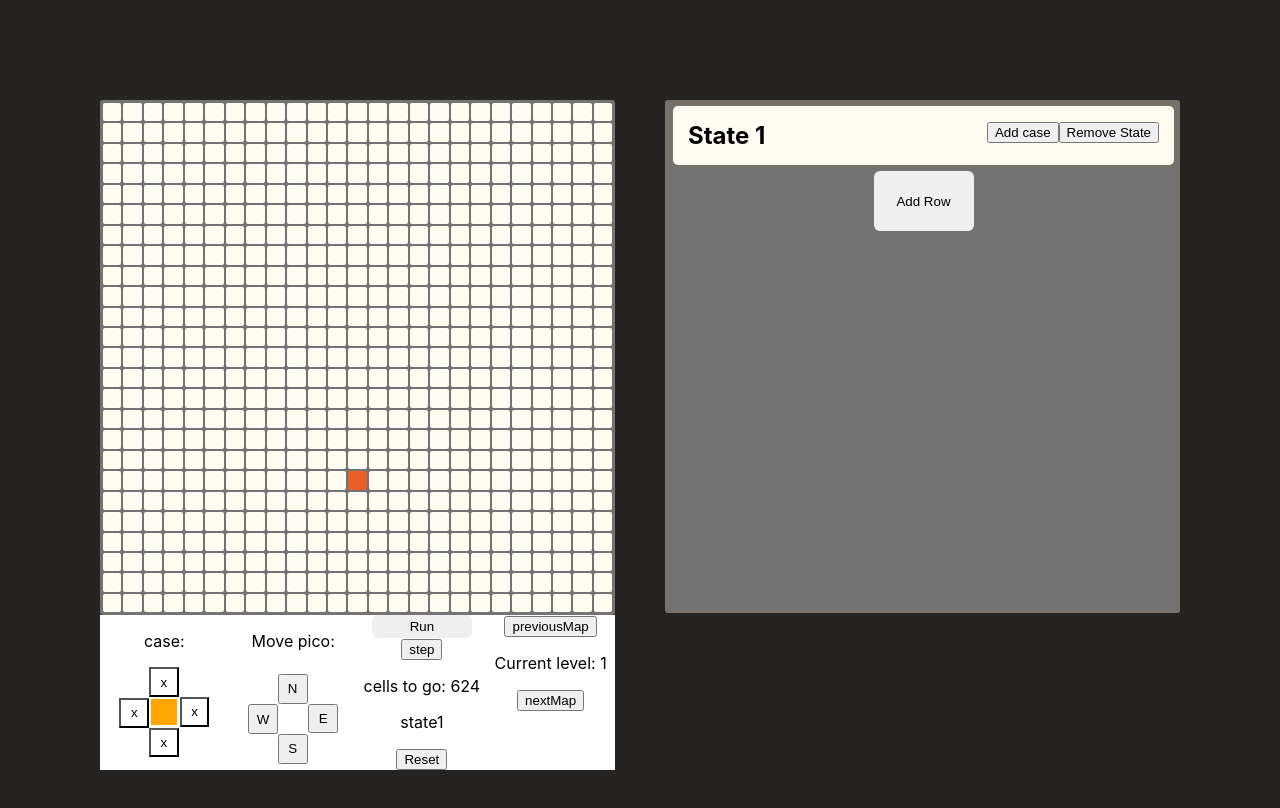
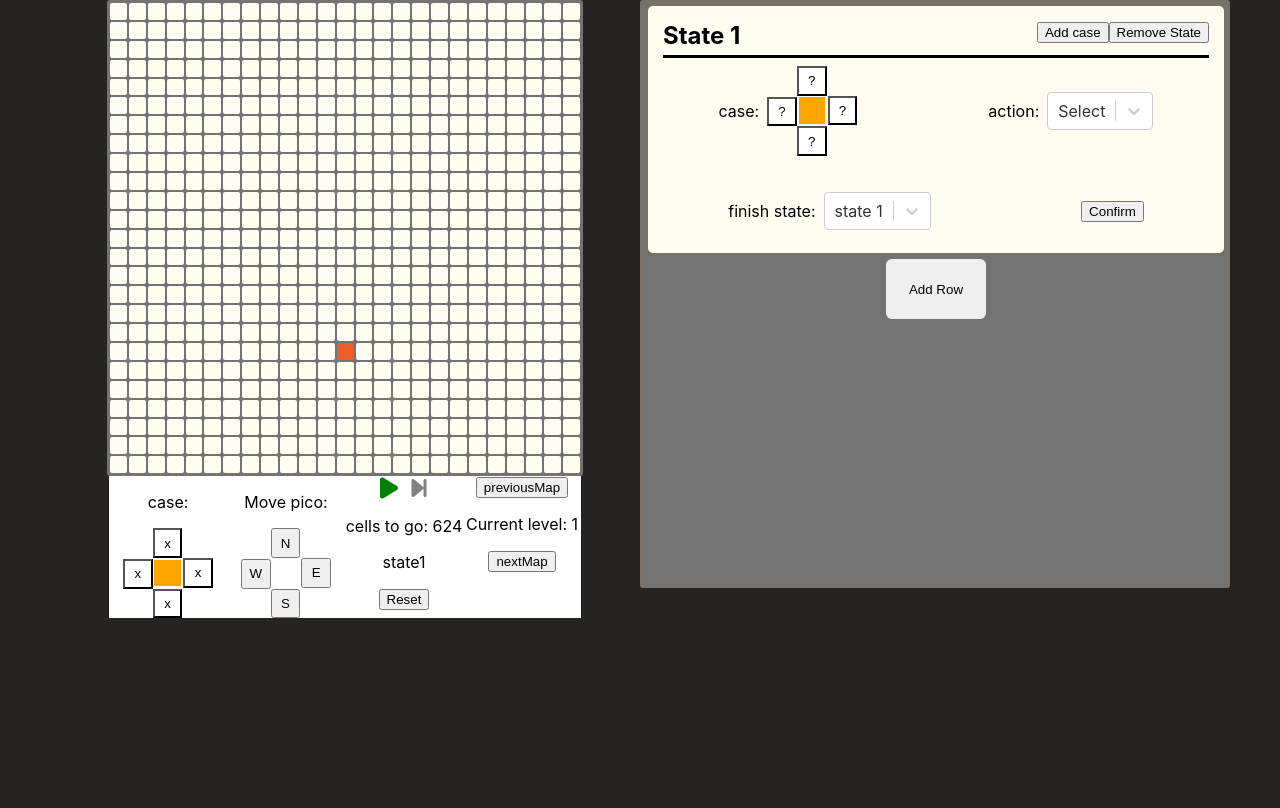
Before and after one commit to Nare6880/pico, a React app in the folder src/: page / in a window 1280 px wide. Shown: the top 808 px of the page. Built offline with nearby package versions, Linux system fonts and the light colour scheme; the HTML template or start-up script is replaced by a standard one.

Commit message:
add icons, change default title and description

```diff
--- a/package.json
+++ b/package.json
@@ -3,6 +3,10 @@
   "version": "0.1.0",
   "private": true,
   "dependencies": {
+    "@fortawesome/fontawesome-svg-core": "^6.5.1",
+    "@fortawesome/free-regular-svg-icons": "^6.5.1",
+    "@fortawesome/free-solid-svg-icons": "^6.5.1",
+    "@fortawesome/react-fontawesome": "^0.2.0",
     "@reduxjs/toolkit": "^1.9.7",
     "@testing-library/jest-dom": "^5.16.5",
     "@testing-library/react": "^13.4.0",
--- a/public/index.html
+++ b/public/index.html
@@ -7,7 +7,7 @@
 		<meta name="theme-color" content="#000000" />
 		<meta
 			name="description"
-      content="Web site created using create-react-app"
+			content="Let's learn about Finite State Machines!"
 		/>
 		<link rel="apple-touch-icon" href="%PUBLIC_URL%/logo192.png" />
 		<!--
@@ -24,7 +24,7 @@
       work correctly both with client-side routing and a non-root public URL.
       Learn how to configure a non-root public URL by running `npm run build`.
     -->
-    <title>React App</title>
+		<title>PicoBot</title>
 	</head>
 	<body>
 		<noscript>You need to enable JavaScript to run this app.</noscript>
--- a/src/App.css
+++ b/src/App.css
@@ -14,11 +14,11 @@ body {
 	display: grid;
 	grid-template-columns: repeat(25, 1fr);
 	gap: 0.002%;
-
 	padding: 2px;
-	width: 1fr;
-	height: 1fr;
 	border-radius: 3px;
+	width: 80%;
+	min-width: 408px;
+	margin: 0 auto;
 	background-color: #737373;
 }
 .col {
@@ -46,6 +46,7 @@ body {
 	border: 3px solid #777169;
 	background-color: #737373;
 	overflow-y: scroll;
+	min-width: 580px;
 }
 .state {
 	border: 3px solid;
@@ -178,8 +179,8 @@ h2 {
 .App {
 	display: grid;
 	grid-template-columns: 1fr 1fr;
-	gap: 50px;
-	margin: 100px;
+	margin-left: min(10%, 50px);
+	margin-right: min(10%, 50px);
 }
 .chat-container {
 	width: 400px;
@@ -281,7 +282,9 @@ h2 {
 	display: flex;
 }
 .screenControls {
-	width: 100%;
+	width: 80%;
+	min-width: 408px;
+	margin: 0 auto;
 	background-color: white;
 	display: grid;
 	grid-template-columns: 1fr 1fr 1fr 1fr;
@@ -302,3 +305,7 @@ h2 {
 	left: 0;
 	top: 0;
 }
+.grid-vert {
+	height: 100%;
+	width: 100%;
+}
--- a/src/App.js
+++ b/src/App.js
@@ -12,6 +12,9 @@ function App() {
 	const runGame = () => {
 		console.log("running");
 		setIsRunning(true);
+	};
+	const pauseGame = () => {
+		setIsRunning(false);
 	};
 	const openModal = () => {
 		setIsOpen(true);
@@ -28,6 +31,7 @@ function App() {
 					setIsRunning={setIsRunning}
 					runGame={runGame}
 					openModal={openModal}
+					pauseGame={pauseGame}
 				></PicoScreen>
 				<PicoControl runGame={runGame}></PicoControl>
 			</Provider>
--- a/src/components/PicoScreen.jsx
+++ b/src/components/PicoScreen.jsx
@@ -1,5 +1,11 @@
 import React, { useEffect, useState } from "react";
 import { useSelector, useDispatch } from "react-redux";
+import { FontAwesomeIcon } from "@fortawesome/react-fontawesome";
+import {
+	faForwardStep,
+	faPause,
+	faPlay,
+} from "@fortawesome/free-solid-svg-icons";
 import "../App.css";
 import levels from "../assets/yeet.json";
 import { getLastLevelCompleted, saveCompleted } from "../logic/localStorage.js";
@@ -7,6 +13,7 @@ export default function PicoScreen({
 	isRunning,
 	setIsRunning,
 	runGame,
+	pauseGame,
 	openModal,
 }) {
 	const [currentLevel, setCurrentLevel] = useState(getLastLevelCompleted());
@@ -207,7 +214,7 @@ export default function PicoScreen({
 		} else event.target.style.backgroundColor = "#FFFCF2";
 	};
 	return (
-		<div>
+		<div className="grid-vert">
 			<div className="grid">
 				{gameState.map.map((list, i) => {
 					return list.map((item, j) => {
@@ -277,10 +284,31 @@ export default function PicoScreen({
 					</div>
 				</div>
 				<div>
-					<button className="AddControlRow" onClick={runGame}>
-						Run
-					</button>
-					<button onClick={step}>step</button>
+					{!isRunning ? (
+						<FontAwesomeIcon
+							icon={faPlay}
+							color={"green"}
+							onClick={runGame}
+							size="xl"
+							fixedWidth
+						/>
+					) : (
+						<FontAwesomeIcon
+							icon={faPause}
+							color={"orange"}
+							onClick={pauseGame}
+							size="xl"
+							fixedWidth
+						/>
+					)}
+
+					<FontAwesomeIcon
+						icon={faForwardStep}
+						color={"gray"}
+						onClick={step}
+						size="xl"
+						fixedWidth
+					/>
 					<div>
 						<p className="">cells to go: {gameState.cellsToGo}</p>
 						<p>{gameState.state}</p>
--- a/src/logic/store.js
+++ b/src/logic/store.js
@@ -7,7 +7,7 @@ const initialState = loadState(getLastLevelCompleted())
 			level: getLastLevelCompleted(),
 			state1: {
 				stateNum: 1,
-				rules: { default: { action: "noDisplay", finishState: "state1" } },
+				rules: { default: { action: "Display", finishState: "state1" } },
 			},
 	  }; //{
 const reducer = function appReducer(passedState = initialState, action) {
@@ -41,7 +41,7 @@ const reducer = function appReducer(passedState = initialState, action) {
 					level: state.level,
 					state1: {
 						stateNum: 1,
-						rules: { default: { action: "noDisplay", finishState: `state1` } },
+						rules: { default: { action: "Display", finishState: `state1` } },
 					},
 				};
 			}
```
Also changed, not shown: 1 other file (tests, documents, lock files or other folders). Lines whose indentation alone changed are shown as unchanged.
